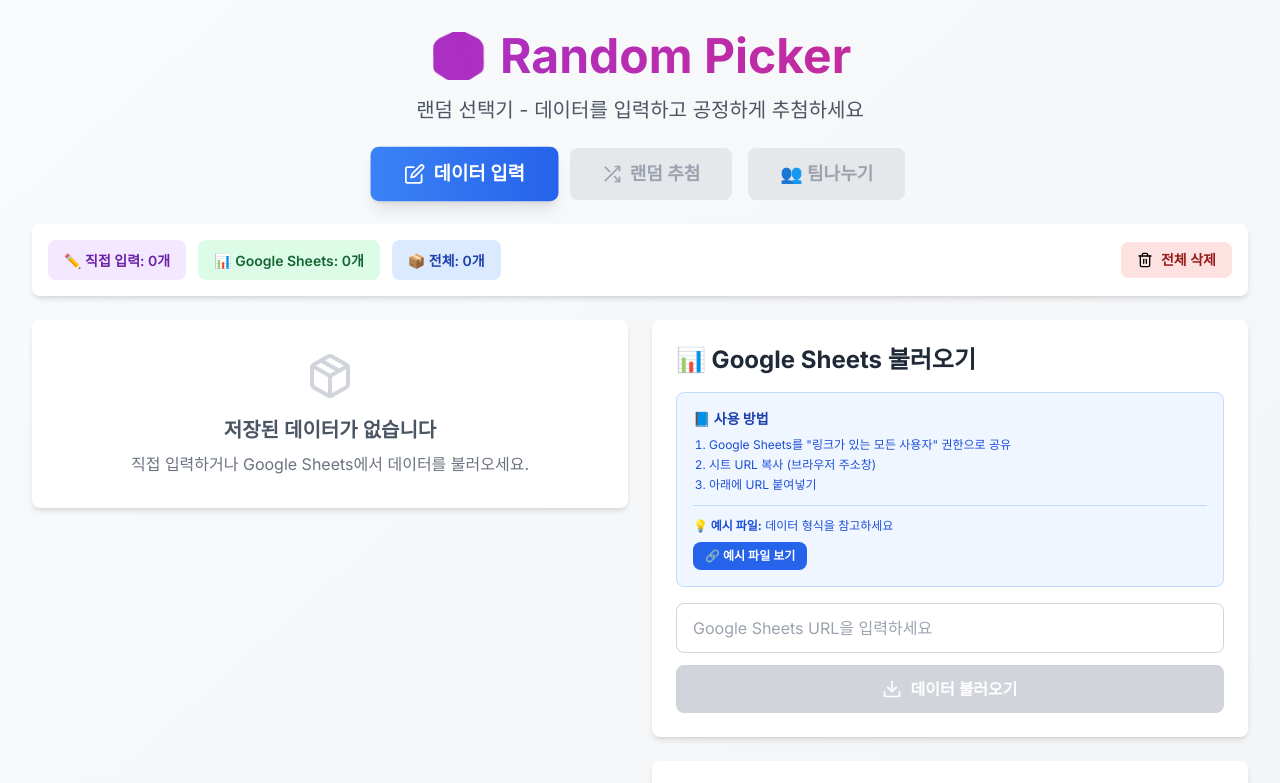
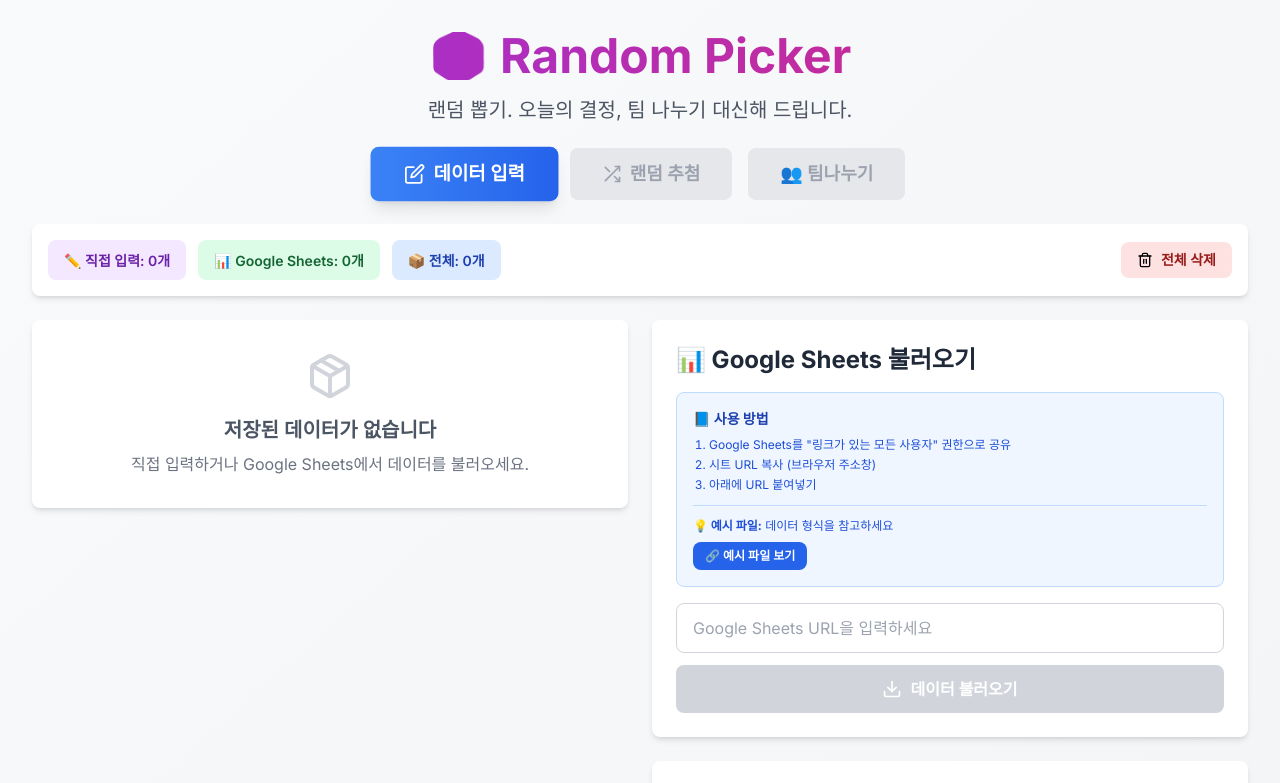
Before and after one commit to TeeDDub/random-picker, a Next.js app: page / in a window 1280 px wide. Shown: the top 783 px of the page. Built offline with nearby package versions, Linux system fonts and the light colour scheme.

Commit message:
Update README and page.tsx to standardize terminology from "랜덤 선택기" to "랜덤 뽑기" for clarity and consistency.

```diff
--- a/app/page.tsx
+++ b/app/page.tsx
@@ -126,7 +126,7 @@
             🎲 Random Picker
           </h1>
           <p className="text-xl text-gray-600">
-            랜덤 선택기 - 데이터를 입력하고 공정하게 추첨하세요
+            랜덤 뽑기. 오늘의 결정, 팀 나누기 대신해 드립니다.
           </p>
         </div>
 
```
Also changed, not shown: 1 other file (tests, documents, lock files or other folders).
